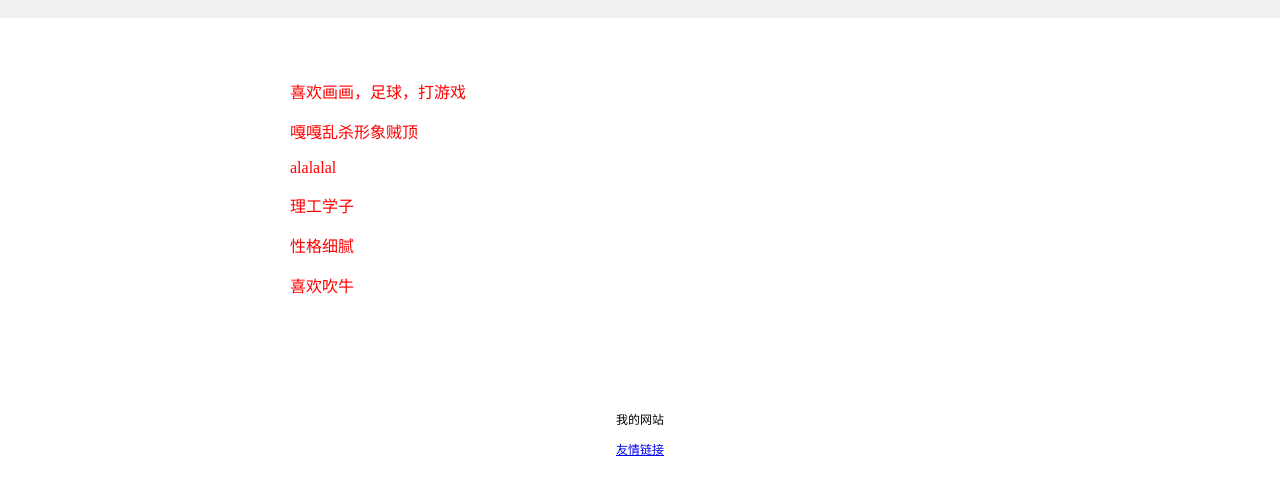
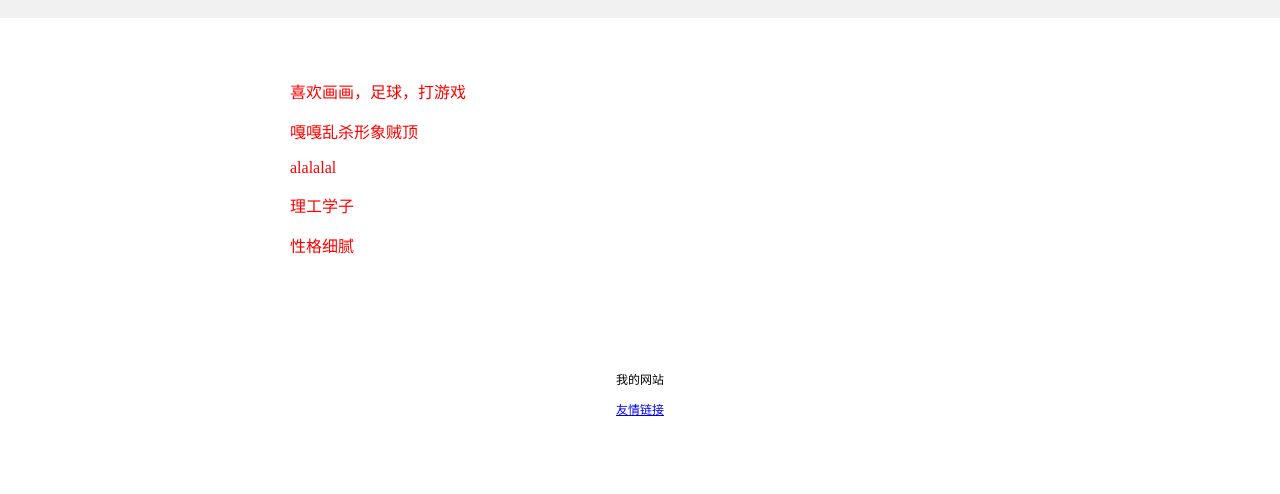
Before and after one commit to stevenok17/one-piece, a plain HTML site: page index.html in a window 1280 px wide. Shown: the part 86-580 px from the top of the page. Drawn offline with Linux system fonts and the light colour scheme.

Commit message:
Update index.html

```diff
--- a/index.html
+++ b/index.html
@@ -31,7 +31,7 @@
       <p>alalalal</p>
       <p>理工学子</p>
       <p>性格细腻</p>
-      <p>喜欢吹牛</p>
+
     </div>
 
     <div style="
```
